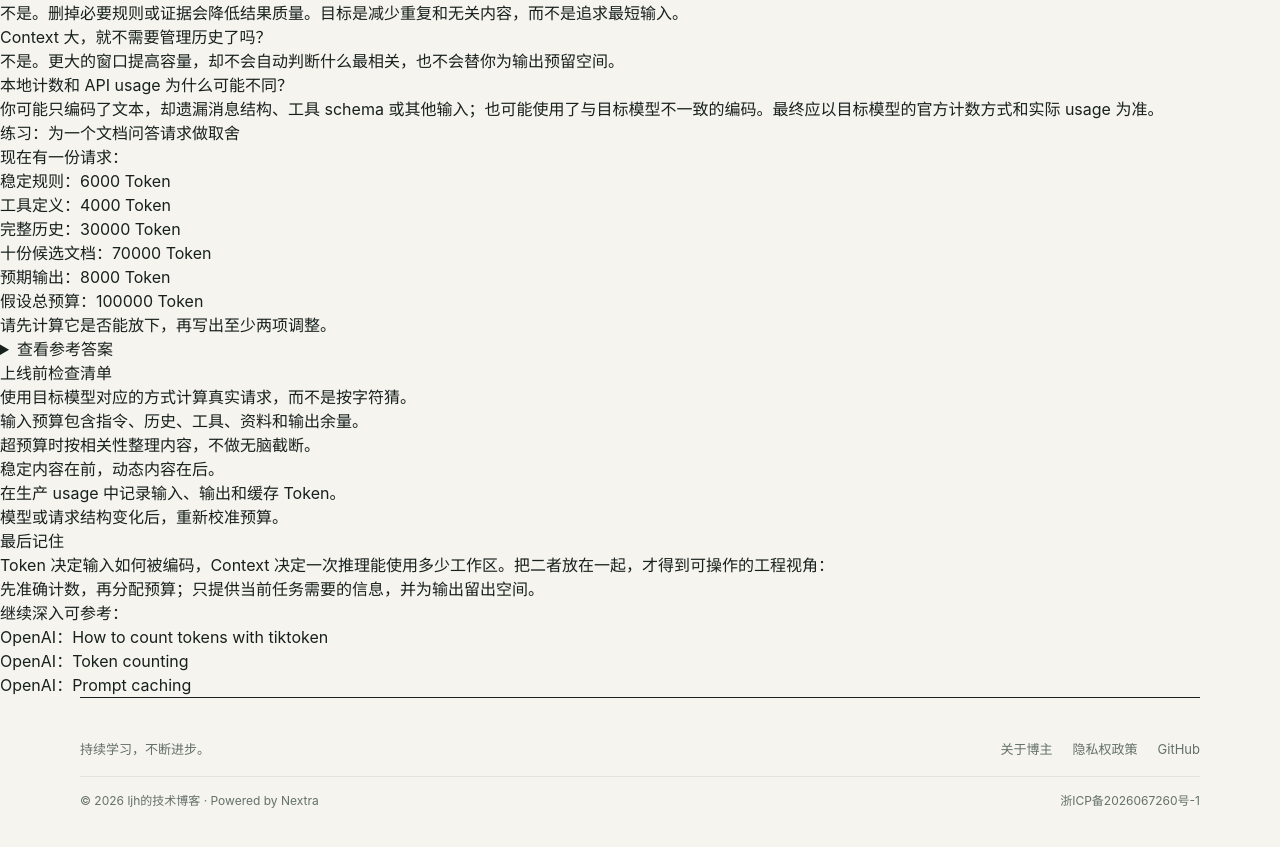
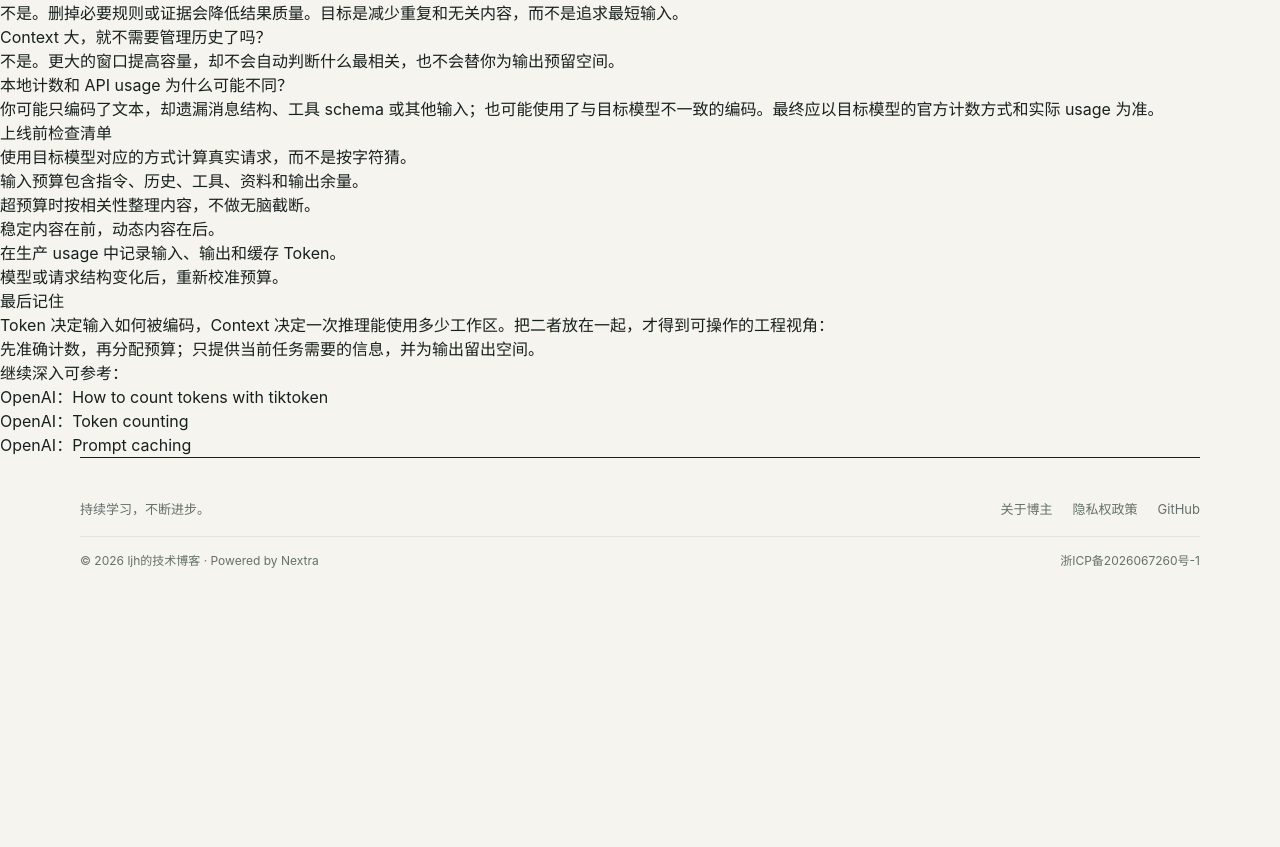
Before and after one commit to ljh12138164/blog, a Next.js app: page /posts/token-and-context in a window 1280 px wide. Shown: the part 2860-3707 px from the top of the page. After the commit the page ends 3471 px from the top, so only its background shows below. Built offline with nearby package versions, Linux system fonts and the light colour scheme.

Commit message:
docs: 更新博客

```diff
--- a/app/posts/prompting-principles/page.mdx
+++ b/app/posts/prompting-principles/page.mdx
@@ -207,27 +207,6 @@ flowchart LR
 [字段、顺序、长度或结构化格式]
 ~~~
 
-## 练习：把一句需求改成可测试任务
-
-原始需求：
-
-~~~text
-帮我把会议纪要总结得专业一点。
-~~~
-
-先不要直接写长提示词。请依次补全：
-
-1. 读者是谁？
-2. 必须保留哪三类信息？
-3. 信息冲突或责任人缺失时怎么办？
-4. 输出有哪些固定字段？
-5. 用哪三个案例验证？
-
-<details>
-  <summary>查看一种参考拆法</summary>
-  <p>任务：为未参会的项目成员整理会议结论。成功标准：保留决策、责任人和截止日期；未明确的信息标记“待确认”。输出：结论、行动项、风险。测试：正常会议、缺少责任人、讨论很多但没有形成决策。</p>
-</details>
-
 ## 最后记住
 
 高质量提示词的核心不是文采，而是可验证性：
--- a/app/posts/token-and-context/page.mdx
+++ b/app/posts/token-and-context/page.mdx
@@ -199,24 +199,6 @@ OpenAI 的[Prompt Caching 指南](https://developers.openai.com/api/docs/guides/
 
 你可能只编码了文本，却遗漏消息结构、工具 schema 或其他输入；也可能使用了与目标模型不一致的编码。最终应以目标模型的官方计数方式和实际 usage 为准。
 
-## 练习：为一个文档问答请求做取舍
-
-现在有一份请求：
-
-- 稳定规则：6000 Token
-- 工具定义：4000 Token
-- 完整历史：30000 Token
-- 十份候选文档：70000 Token
-- 预期输出：8000 Token
-- 假设总预算：100000 Token
-
-请先计算它是否能放下，再写出至少两项调整。
-
-<details>
-  <summary>查看参考答案</summary>
-  <p>总需求是 118000 Token，超过预算 18000。可以把早期对话压缩为事实摘要，并只选择与问题最相关的文档片段。稳定规则和工具定义也应检查是否存在重复，但不能为了缩短输入删掉必要边界。</p>
-</details>
-
 ## 上线前检查清单
 
 - 使用目标模型对应的方式计算真实请求，而不是按字符猜。
```
